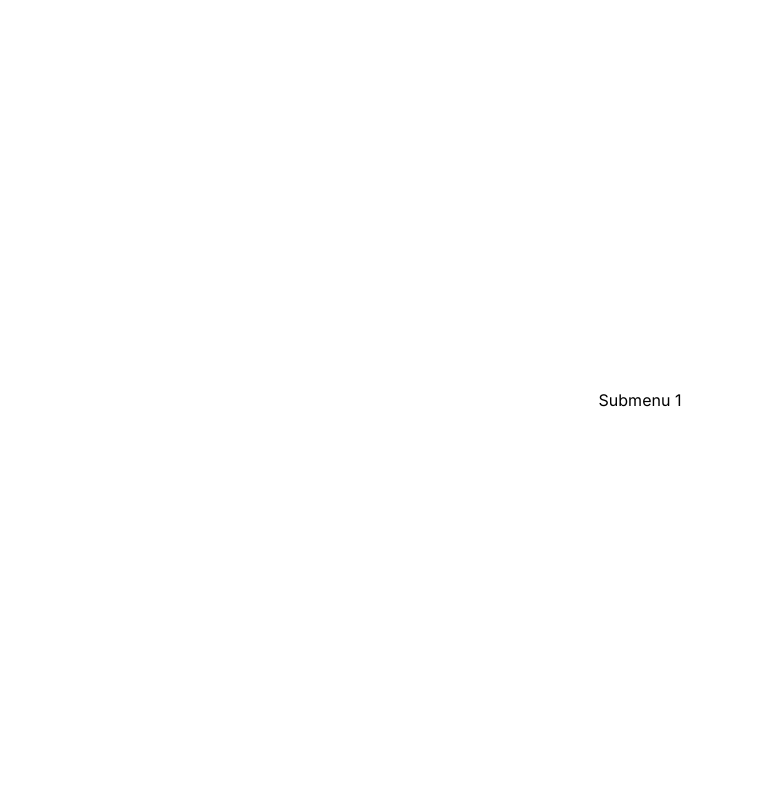
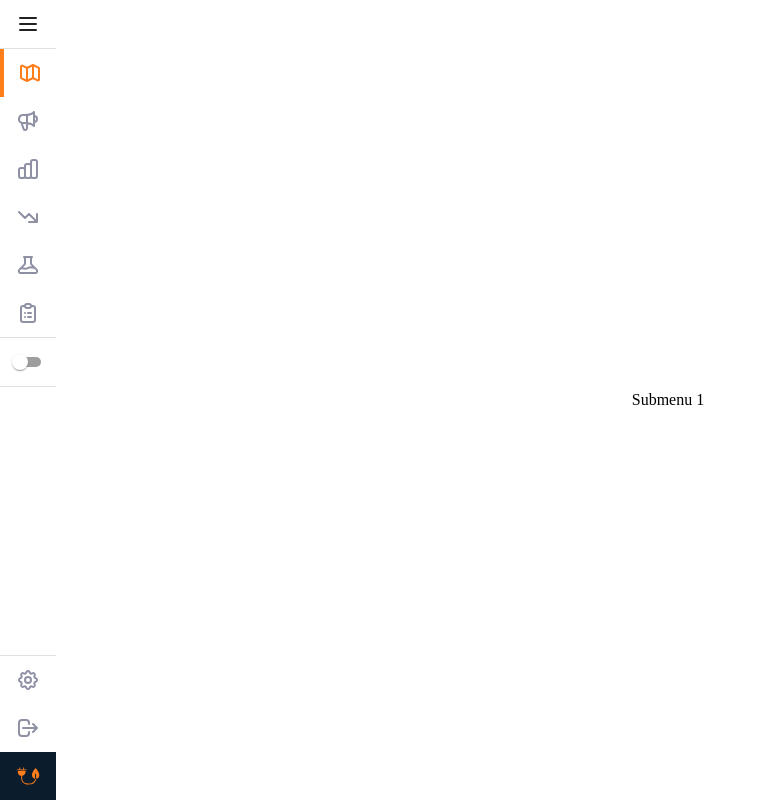
Before and after one commit to olucasfreitas/delfos-challenge, a Next.js app: page /highlights/submenu1 in a window 1280 px wide. Shown: the whole page, without its empty margins (0-765 px from the left). Built offline with nearby package versions, Linux system fonts and the light colour scheme.

Commit message:
added components into layout

```diff
--- a/src/app/layout.tsx
+++ b/src/app/layout.tsx
@@ -1,22 +1,43 @@
-import './globals.css'
-import type { Metadata } from 'next'
-import { Inter } from 'next/font/google'
+"use client";
 
-const inter = Inter({ subsets: ['latin'] })
+import "./globals.css";
+import Box from "@mui/material/Box";
+import { LocalizationProvider } from "@mui/x-date-pickers/LocalizationProvider";
+import { AdapterDayjs } from "@mui/x-date-pickers/AdapterDayjs";
+import MiniDrawer from "@/components/Drawer";
+import { ThemeProvider, useMediaQuery } from "@mui/material";
+import theme from "@/helpers/theme";
+import React from "react";
+import useDrawerStore from "@/components/Drawer/store";
+import MobileDrawer from "@/components/Drawer/MobileDrawer";
 
-export const metadata: Metadata = {
-  title: 'Create Next App',
-  description: 'Generated by create next app',
+interface RootLayoutProps {
+  children: React.ReactNode;
 }
 
-export default function RootLayout({
-  children,
-}: {
-  children: React.ReactNode
-}) {
+export default function RootLayout({ children }: RootLayoutProps) {
+  const isMobile = useMediaQuery(theme.breakpoints.down("mobileLarge"));
+  const { isMiniDrawerFixed } = useDrawerStore();
+
   return (
-    <html lang="en">
-      <body className={inter.className}>{children}</body>
-    </html>
-  )
+    <ThemeProvider theme={theme}>
+      <LocalizationProvider dateAdapter={AdapterDayjs}>
+        <html lang="en">
+          <body>
+            <Box
+              sx={{
+                display: "flex",
+                height: "100vh",
+                paddingLeft: isMiniDrawerFixed || isMobile ? "0" : "56px",
+              }}
+            >
+              <MiniDrawer />
+              <MobileDrawer />
+              {children}
+            </Box>
+          </body>
+        </html>
+      </LocalizationProvider>
+    </ThemeProvider>
+  );
 }
```
